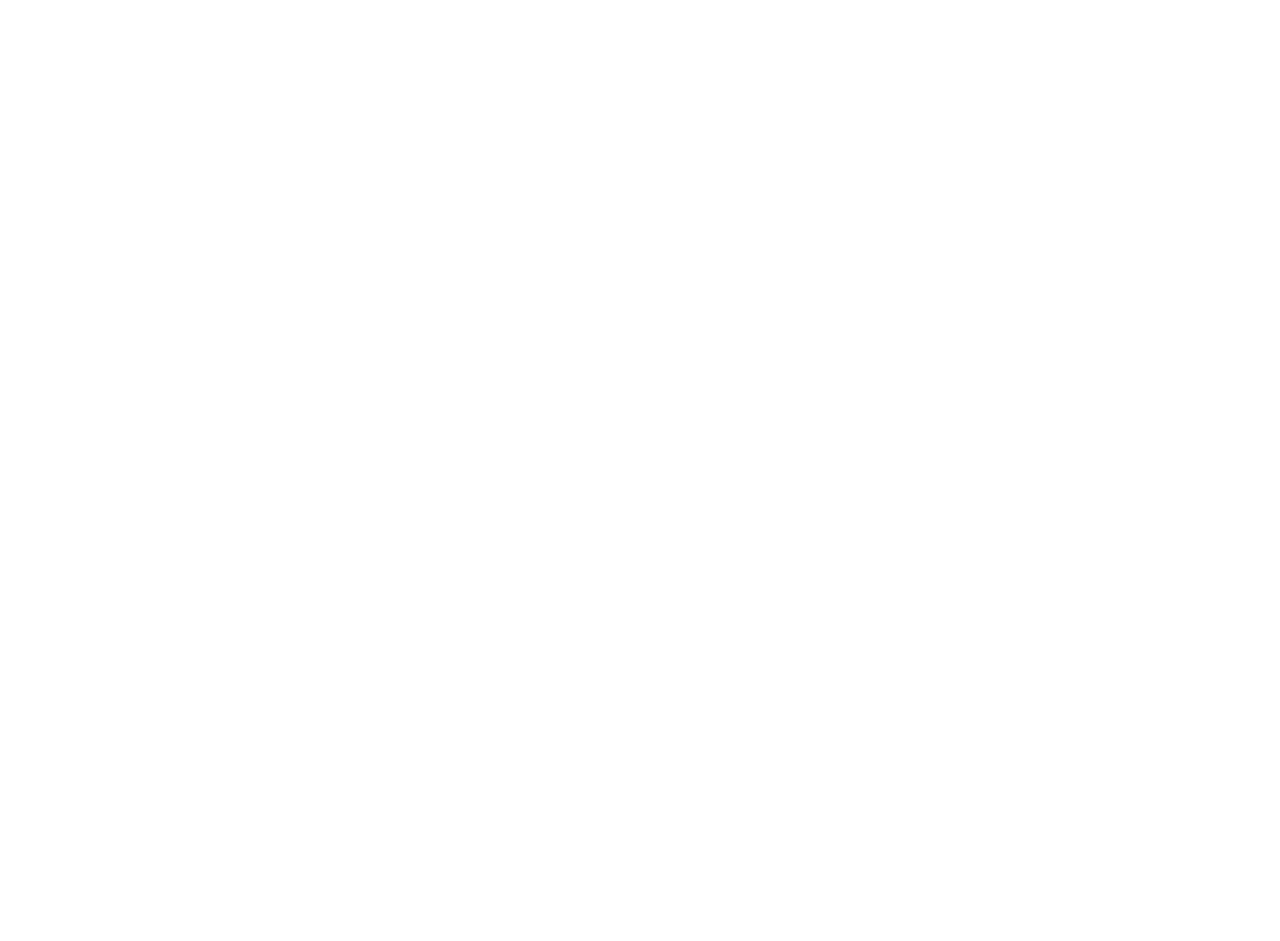
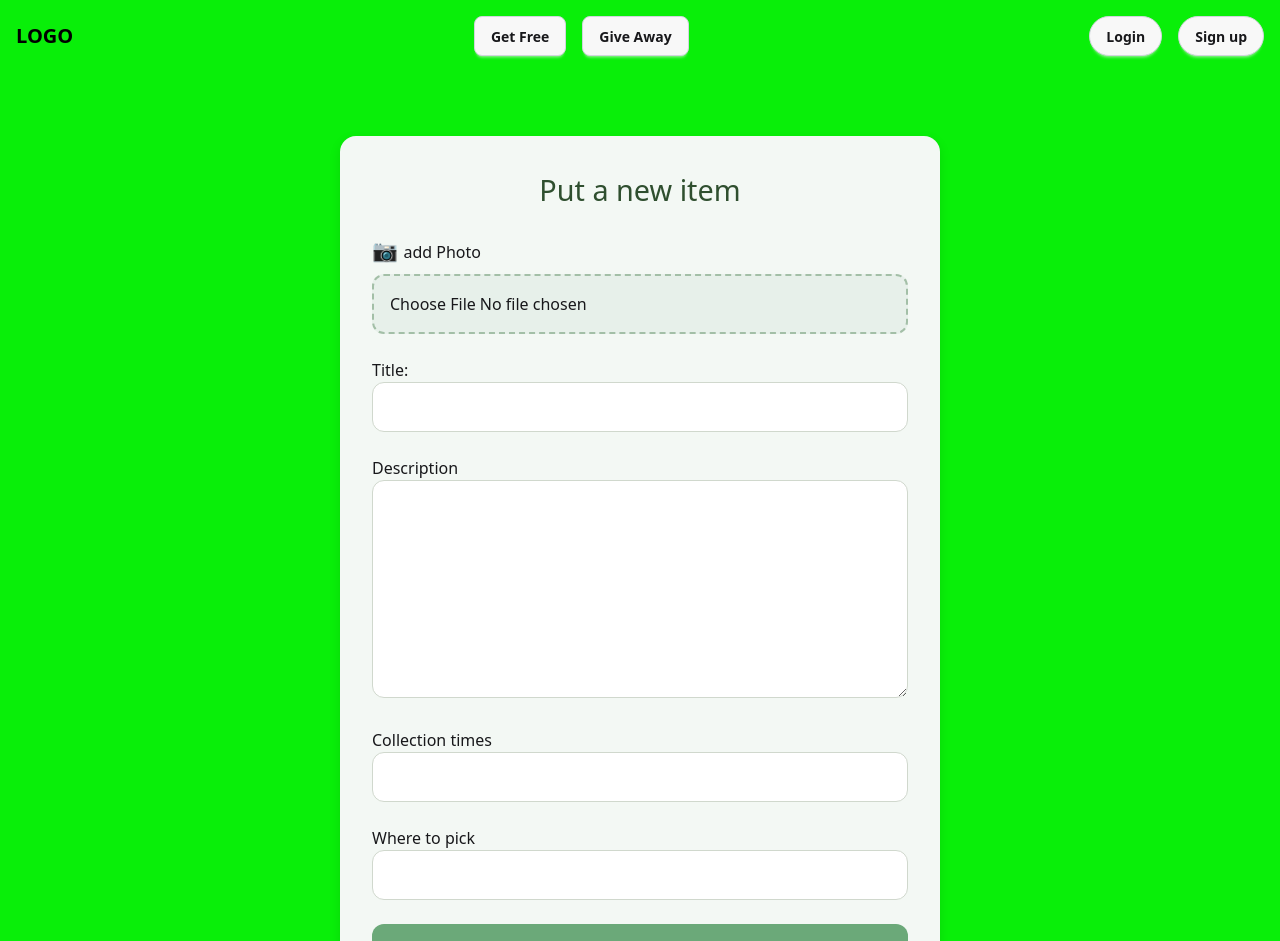
Before and after one commit to adrianny90/Final_project_client, a React (Vite) app: page /give in a window 1280 px wide. Before the commit this address had no page. Shown: the top 941 px of the page. Before the commit the page ends 800 px from the top, so only its background shows below. Built offline with nearby package versions, Linux system fonts and the light colour scheme.

Commit message:
putItemForm

```diff
--- a/src/App.jsx
+++ b/src/App.jsx
@@ -1,6 +1,7 @@
 import { BrowserRouter as Router, Routes, Route } from "react-router-dom";
 import MainLayout from "./layouts/MainLayout.jsx";
 import HomePage from "./pages/HomePage.jsx";
+import AddPost from "./pages/AddPost.jsx";
 
 function App() {
   return (
@@ -8,6 +9,7 @@
       <Routes>
         <Route path="/" element={<MainLayout />}>
           <Route index element={<HomePage />} />
+          <Route path="/give" element={<AddPost />} />
         </Route>
       </Routes>
     </Router>
--- a/src/index.css
+++ b/src/index.css
@@ -1,2 +1,111 @@
 @import "tailwindcss";
 @plugin "daisyui";
+
+body {
+    background-color: #09ef09;
+}
+/* Container */
+.Item-container {
+    max-width: 600px;
+    margin: 2rem auto;
+    padding: 2rem;
+    background-color: #f3f8f4; /* sanftes grünlich-beiges Öko-Feeling */
+    border-radius: 16px;
+    box-shadow: 0 4px 12px rgba(0, 0, 0, 0.1);
+  }
+
+  /* Überschrift */
+  .item-header {
+    font-size: 1.8rem;
+    margin-bottom: 1.5rem;
+    text-align: center;
+    color: #2f4f2f;
+  }
+
+  /* Formular */
+  .item-form {
+    display: flex;
+    flex-direction: column;
+    gap: 1.5rem;
+  }
+
+  /* Gemeinsames Styling für alle Eingabe-Bereiche */
+  .item-form input[type="text"],
+  .item-form textarea {
+    width: 100%;
+    padding: 0.75rem;
+    border: 1px solid #d0d8cd;
+    border-radius: 12px;
+    background-color: #ffffff;
+    font-size: 1rem;
+    transition: border 0.3s ease, box-shadow 0.3s ease;
+  }
+
+  .item-form input[type="text"]:focus,
+  .item-form textarea:focus {
+    outline: none;
+    border-color: #7ca982;
+    box-shadow: 0 0 0 3px rgba(124, 169, 130, 0.3);
+  }
+
+  /* Textarea Styling */
+  .description-div textarea {
+    resize: vertical;
+    min-height: 120px;
+  }
+
+  /* Foto-Feld */
+  .img-div {
+    display: flex;
+    flex-direction: column;
+    gap: 0.5rem;
+  }
+
+  .photo-label::before {
+    content: "📷 ";
+    font-size: 1.3rem;
+  }
+
+  .img-div input[type="file"] {
+    padding: 1rem;
+    background-color: #e7f0ea;
+    border: 2px dashed #a3bfa7;
+    border-radius: 12px;
+    cursor: pointer;
+    font-size: 1rem;
+    transition: background-color 0.3s ease;
+  }
+
+  .img-div input[type="file"]:hover {
+    background-color: #d7e9de;
+  }
+
+  /* Submit Button */
+  .submit-button {
+    padding: 0.8rem 1.2rem;
+    background-color: #6ba979;
+    color: #fff;
+    border: none;
+    border-radius: 12px;
+    font-size: 1rem;
+    cursor: pointer;
+    transition: background-color 0.3s ease, transform 0.2s ease;
+  }
+
+  .submit-button:hover {
+    background-color: #5a9668;
+    transform: scale(1.02);
+  }
+
+  .submit-button:active {
+    transform: scale(0.98);
+  }
+
+  .preview-image {
+    margin-top: 1rem;
+    max-width: 100%;
+    max-height: 250px;
+    border-radius: 12px;
+    object-fit: cover;
+    box-shadow: 0 2px 8px rgba(0, 0, 0, 0.1);
+  }
--- /dev/null
+++ b/src/pages/AddPost.jsx
@@ -0,0 +1,117 @@
+import { useState } from "react"
+
+
+const AddPost = () => {
+
+    //storage for formdata
+const [formData,setFormData] = useState({
+    photo: null,
+    title: '',
+    description:'',
+    collectionTime:'',
+    location:'',
+});
+
+const [previewUrl, setPreviewUrl] = useState(null);
+
+    //storing input data live
+const handleChange = (e) => {
+    const {name,value,files} = e.target;
+
+    if(files &&files[0]){
+        const file = files[0];
+        setFormData((prev)=> ({
+            ...prev,
+            [name]: file,
+        }));
+        setPreviewUrl(URL.createObjectURL(file));
+    }
+    setFormData((prev)=>({
+        ...prev,
+        [name]: value,
+    }))
+    console.log(formData)
+}
+
+const handleSubmit = () => {
+    console.log(formData.title)
+}
+
+
+
+    return (
+
+        <div className="Item-container">
+        <h2 className="item-header">Put a new item</h2>
+        <form className="item-form" onSubmit={handleSubmit}>
+            <div className="img-div">
+                <label className="photo-label" htmlFor="img">add Photo</label>
+                <input
+                type="file"
+                id="img"
+                name="img"
+                accept="image/*"
+                onChange={handleChange}
+                required
+                />
+                {previewUrl && (
+                    <img
+                    src={previewUrl}
+                    alt="Preview"
+                    className="preview-image"
+
+                    />
+                )}
+            </div>
+            <div className="title-div">
+                <label className="title-label" htmlFor="title">Title:</label>
+                <input
+                type="text"
+                id="title"
+                name="title"
+                value={formData.title}
+                onChange={handleChange}
+                required
+                 />
+            </div>
+            <div className="description-div">
+                <label className="description-label" htmlFor="description">Description</label>
+                <textarea
+
+                id="description"
+                name="description"
+                value={formData.description}
+                onChange={handleChange}
+                required
+                rows={8}
+                />
+            </div>
+            <div className="collection-div">
+                <label className=" collection-label" htmlFor="collectionTime">Collection times</label>
+                <input
+                type="text"
+                id="collectionTime"
+                name="collectionTime"
+                value={formData.collectionTime}
+                onChange={handleChange}
+                />
+            </div>
+            <div className="lacoation-div">
+                <label htmlFor="location">Where to pick</label>
+                <input
+                type="text"
+                id="location"
+                name="location"
+                value={formData.location}
+                onChange={handleChange}
+                required
+                />
+            </div>
+            <button className="submit-button" type="submit">submit offer</button>
+        </form>
+
+        </div>
+    )
+}
+
+export default AddPost;
```
